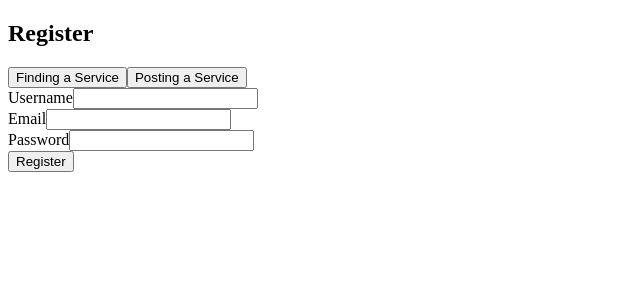
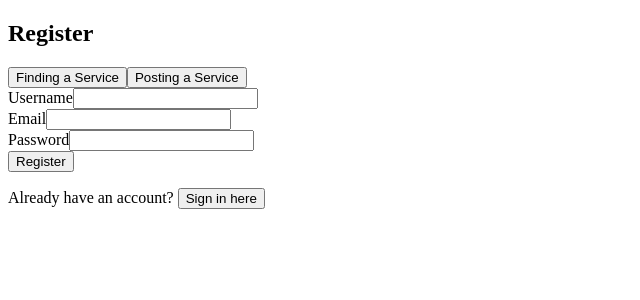
Before and after one commit to lakshannaveen/Final-Year-Frontend, a Next.js app: page /Register in a window 1280 px wide. Shown: the top 300 px of the page, without its empty margins (0-640 px from the left). Built offline with nearby package versions, Linux system fonts and the light colour scheme.

Commit message:
sign in link issue fixed

```diff
--- a/src/app/page.tsx
+++ b/src/app/page.tsx
@@ -14,7 +14,7 @@ export default function Index() {
       case "home":
         return <Home />;
       case "register":
-        return <Register />;
+        return <Register setCurrentView={setCurrentView} />;
       case "signin":
         return <SignIn setCurrentView={setCurrentView} />;
       default:
--- a/src/pages/Register.tsx
+++ b/src/pages/Register.tsx
@@ -2,7 +2,11 @@
 
 import { useState } from "react";
 
-export default function Register() {
+interface RegisterProps {
+  setCurrentView: (view: string) => void;
+}
+
+export default function Register({ setCurrentView }: RegisterProps) {
   const [serviceType, setServiceType] = useState<"finding" | "posting">("finding");
 
   const [formData, setFormData] = useState({
@@ -211,6 +215,18 @@ export default function Register() {
             Register
           </button>
         </form>
+
+        {/* Link to Sign In */}
+        <p className="mt-4 text-center text-green-700">
+          Already have an account?{" "}
+          <button
+            type="button"
+            onClick={() => setCurrentView("signin")}
+            className="font-semibold underline hover:text-green-900 transition"
+          >
+            Sign in here
+          </button>
+        </p>
       </div>
     </div>
   );
```
